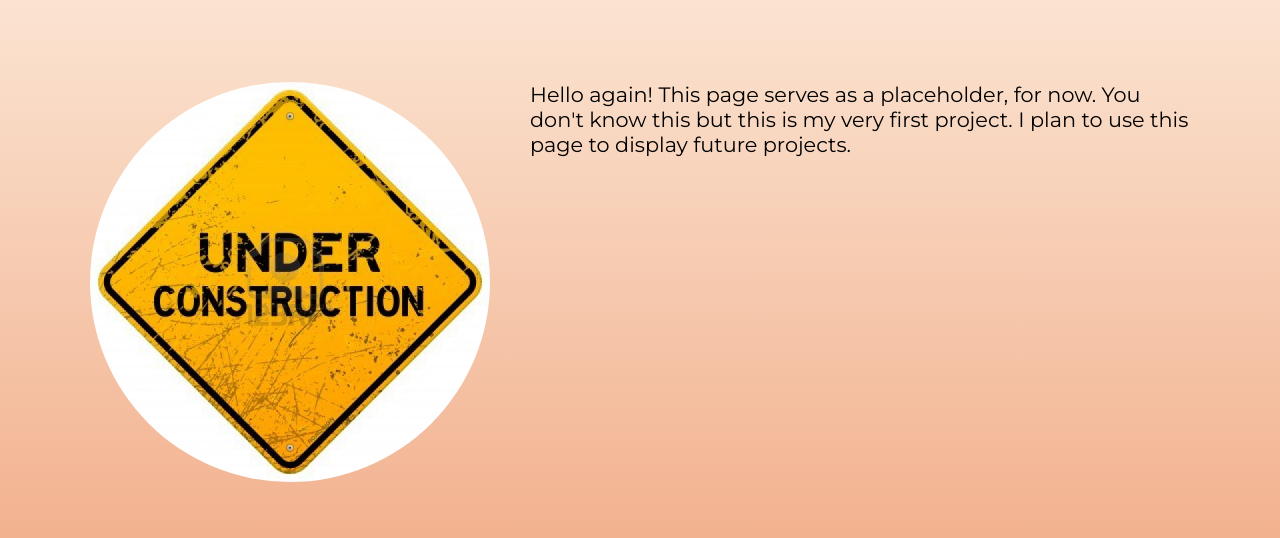
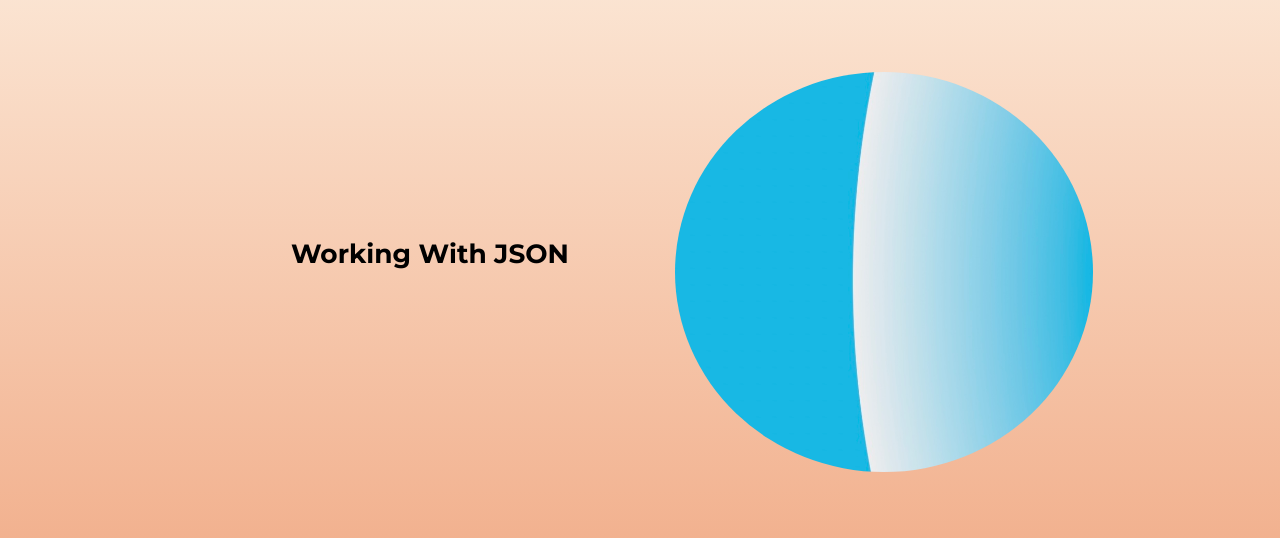
Before and after one commit to LiliTeeters/CS601_FinalProject, a plain HTML site: page projects.html in a window 1280 px wide. Shown: the part 252-790 px from the top of the page. Drawn offline with Linux system fonts and the light colour scheme.

Commit message:
more updates

```diff
--- a/projects.html
+++ b/projects.html
@@ -25,24 +25,39 @@
 
     <!--image on left side of screen-->
 
-
+    <br>
     <H1>Projects</H1>
 
-    <br><br><br>
-
-    <div class = "aboutMe">
-        <div class = "leftSide">
-            <img src = "images/construction.jpg" >
-        </div>
-
-        <div class = "rightSide">
-            <p>Hello again! This page serves as a placeholder, for now. You don't know this but this is my very first project. I plan to use this page to display future projects.  </p>
+    <br><br><br><br>
 
 
 
-        </div>
+    <div class="hobbies">
+        <table class="table">
+            <tr>
+                <th id="activities"><a href="https://liliteeters.github.io/CS601_Week5/" target="_blank">Working With JSON</a></th>
 
+                <td><img src="images/week5.jpg" alt="picture"></td>
+            </tr>
+
+
+        </table>
     </div>
+
+    <style>
+        td img {
+            margin-left: 25%;
+            margin-right: 25%;
+
+        }
+
+        table {
+            margin-left: auto;
+            margin-right: auto;
+            width: fit-content;
+
+        }
+    </style>
 
 
 
```
Also changed, not shown: images/week5.jpg (added).
